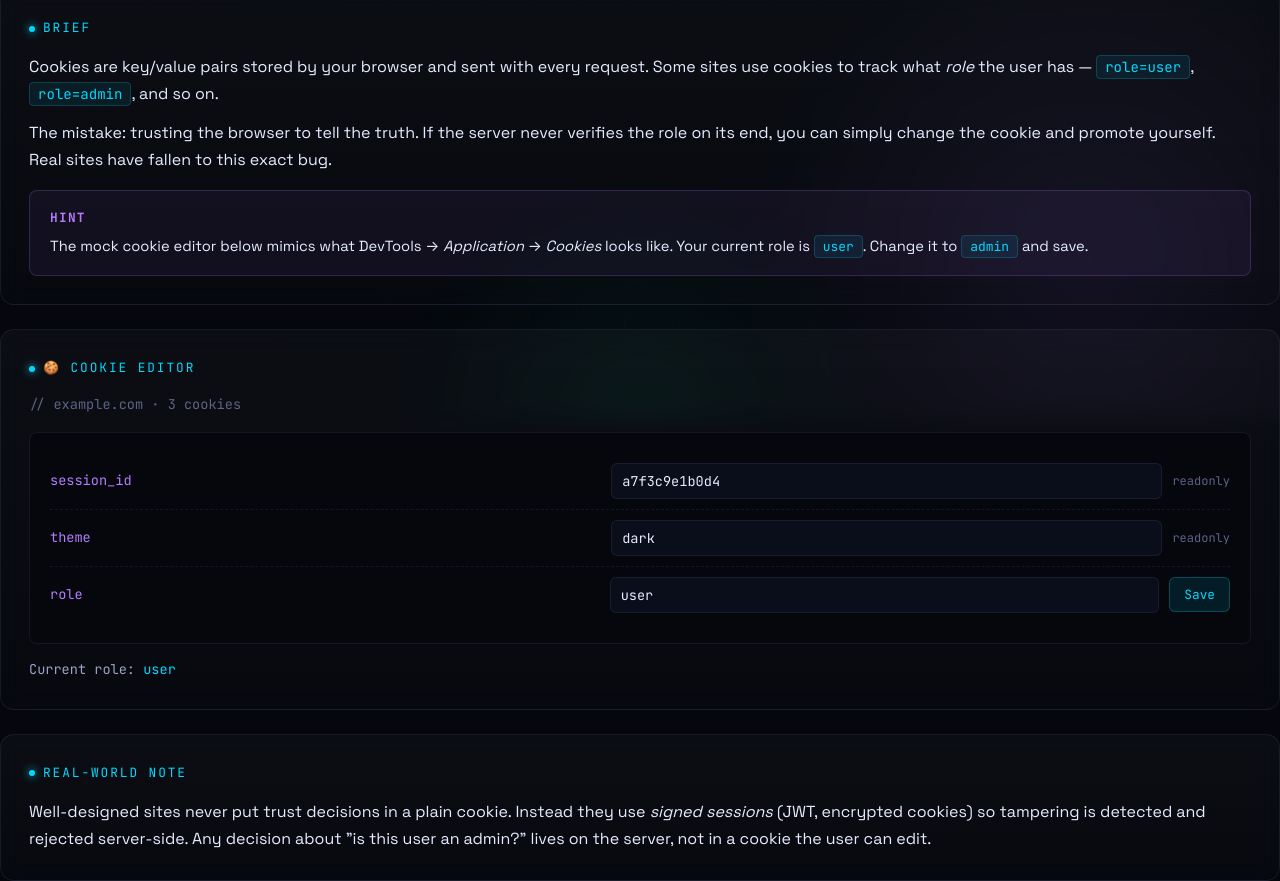
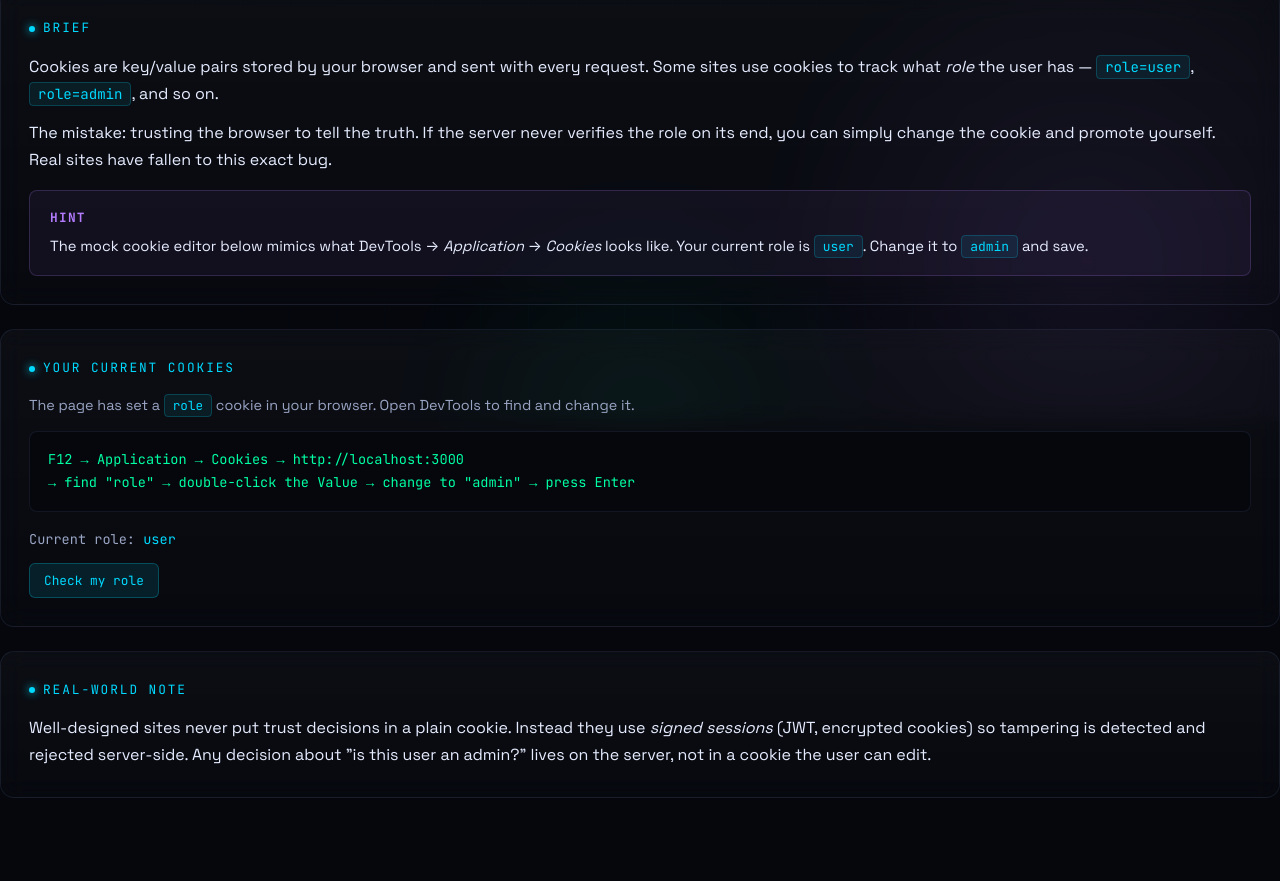
Before and after one commit to AkramAldahyani/PathHunt-CTF, a website: page cookie-room.html in a window 1280 px wide. Shown: the part 379-1260 px from the top of the page. Drawn offline with Linux system fonts and the light colour scheme.

Commit message:
fix: bug in cookie challenge

```diff
--- a/cookie-room.html
+++ b/cookie-room.html
@@ -51,60 +51,32 @@
         </div>
 
         <div class="panel">
-          <div class="panel-title">🍪 Cookie editor</div>
+          <div class="panel-title">Your current cookies</div>
           <div class="panel-body">
-            <p
-              style="
-                font-family: var(--font-mono);
-                font-size: 0.85rem;
-                color: var(--text-muted);
-              "
-            >
-              // example.com · 3 cookies
+            <p style="color: var(--text-dim); font-size: 0.9rem; margin-bottom: 14px">
+              The page has set a <span class="inline-code">role</span> cookie in
+              your browser. Open DevTools to find and change it.
             </p>
 
-            <div class="mock-editor" id="cookie-editor">
-              <div class="cookie-row">
-                <span class="cookie-key">session_id</span>
-                <input type="text" value="a7f3c9e1b0d4" disabled />
-                <span style="color: var(--text-muted); font-size: 0.75rem"
-                  >readonly</span
-                >
-              </div>
-              <div class="cookie-row">
-                <span class="cookie-key">theme</span>
-                <input type="text" value="dark" disabled />
-                <span style="color: var(--text-muted); font-size: 0.75rem"
-                  >readonly</span
-                >
-              </div>
-              <div class="cookie-row">
-                <span class="cookie-key">role</span>
-                <input
-                  type="text"
-                  id="role-input"
-                  value="user"
-                  spellcheck="false"
-                  autocomplete="off"
-                />
-                <button class="btn-small" id="save-btn">Save</button>
-              </div>
-            </div>
+            <div class="code-block">F12 → Application → Cookies → http://localhost:3000
+→ find "role" → double-click the Value → change to "admin" → press Enter</div>
 
             <p
               id="cookie-status"
               style="
-                margin-top: 14px;
+                margin-top: 16px;
                 font-family: var(--font-mono);
                 font-size: 0.85rem;
                 color: var(--text-dim);
               "
             >
               Current role:
-              <span id="current-role" style="color: var(--neon-blue)"
-                >user</span
-              >
+              <span id="current-role" style="color: var(--neon-blue)">user</span>
             </p>
+
+            <button class="btn-small" id="check-btn" style="margin-top: 12px">
+              Check my role
+            </button>
 
             <div id="admin-reveal" class="flag-reveal">
               <div class="label">◆ Privilege escalated · flag captured</div>
@@ -138,33 +110,42 @@
     <script src="assets/script.js"></script>
     <script>
       (function () {
-        const input = document.getElementById("role-input");
-        const saveBtn = document.getElementById("save-btn");
         const current = document.getElementById("current-role");
         const reveal = document.getElementById("admin-reveal");
         const status = document.getElementById("cookie-status");
+        const checkBtn = document.getElementById("check-btn");
 
-        function save() {
-          const val = input.value.trim().toLowerCase();
-          current.textContent = val || "(empty)";
+        function getCookie(name) {
+          const match = document.cookie.match(
+            new RegExp("(?:^|; )" + name + "=([^;]*)")
+          );
+          return match ? decodeURIComponent(match[1]) : null;
+        }
 
-          if (val === "admin") {
+        function checkRole() {
+          const role = getCookie("role") || "user";
+          current.textContent = role;
+
+          if (role === "admin") {
             current.style.color = "var(--neon-green)";
             status.innerHTML =
-              '✓ Role elevated: <span style="color: var(--neon-green);">admin</span> · access granted';
+              '✓ Role elevated: <span style="color:var(--neon-green)">admin</span> · access granted';
             reveal.classList.add("show");
             showToast("Admin access granted. Flag revealed.", "success");
           } else {
             current.style.color = "var(--neon-blue)";
-            status.innerHTML = `Current role: <span style="color: var(--neon-blue);">${val || "(empty)"}</span>`;
+            status.innerHTML = `Current role: <span style="color:var(--neon-blue)">${role}</span>`;
             reveal.classList.remove("show");
           }
         }
 
-        saveBtn.addEventListener("click", save);
-        input.addEventListener("keydown", (e) => {
-          if (e.key === "Enter") save();
-        });
+        // Set the cookie to "user" only if not already tampered with
+        if (!getCookie("role")) {
+          document.cookie = "role=user; path=/";
+        }
+
+        checkRole();
+        checkBtn.addEventListener("click", checkRole);
       })();
     </script>
   </body>
```
